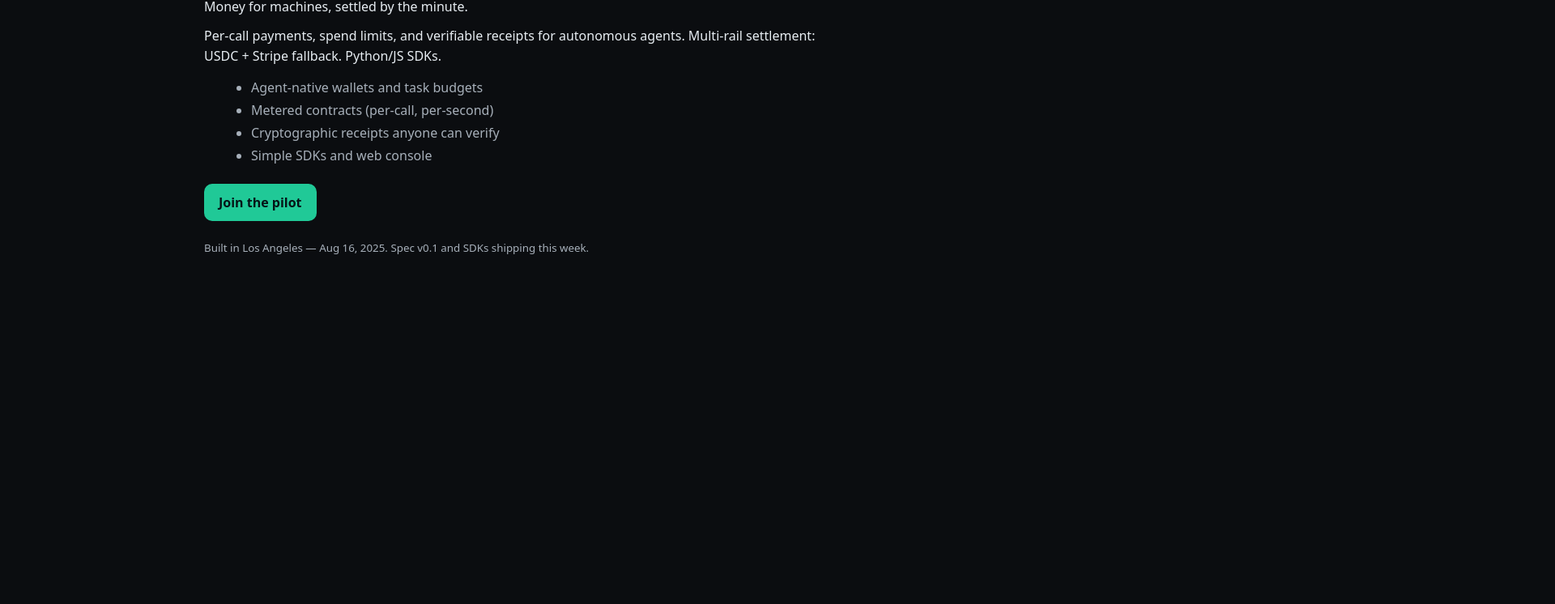
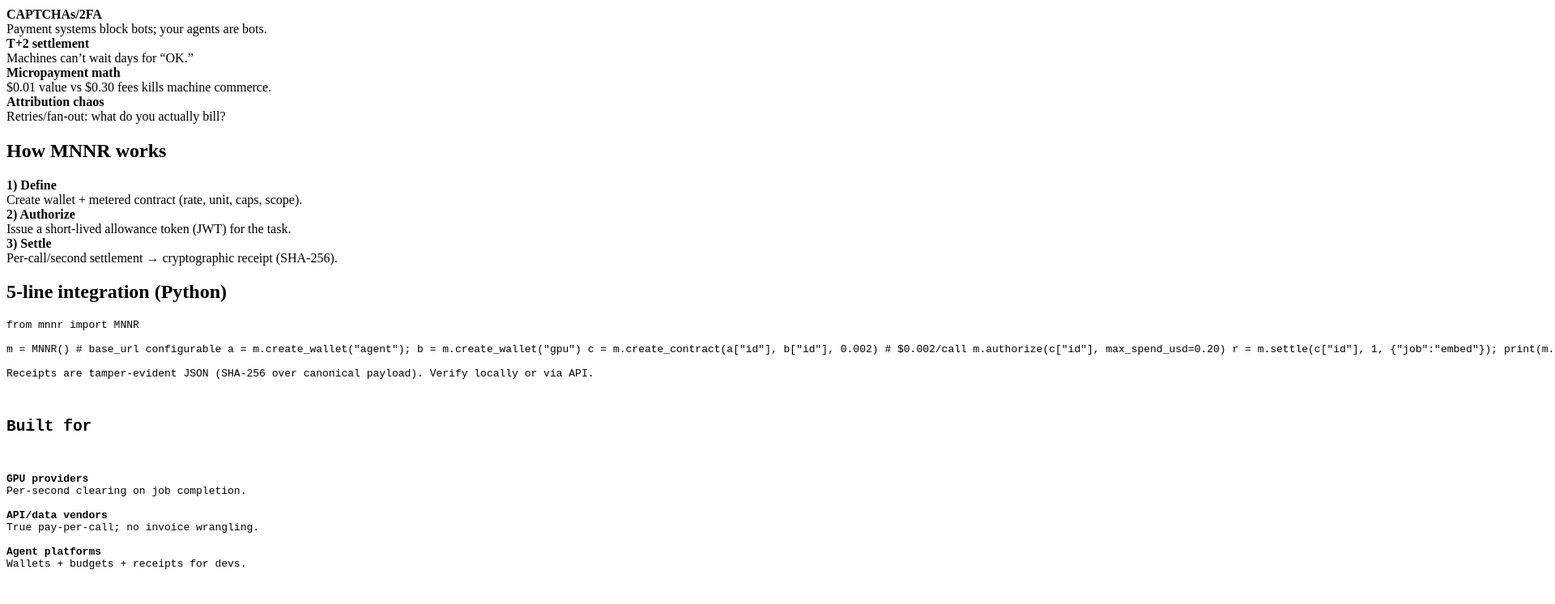
Before and after one commit to MNNRAPP/mnnr-site-static, a plain HTML site: page index.html in a window 1280 px wide. Shown: the part 165-911 px from the top of the page at 81% size, 1920 px wide, since content can reach past the window. Before the commit the page ends 800 px from the top, so only its background shows below. Drawn offline with Linux system fonts and the light colour scheme.

Commit message:
Update index.html

```diff
--- a/index.html
+++ b/index.html
@@ -1,36 +1,7 @@
-<!doctype html>
-<html lang="en">
-<head>
-  <meta charset="utf-8">
-  <meta name="viewport" content="width=device-width, initial-scale=1">
-  <title>MNNR — Money for machines</title>
-  <meta name="description" content="Per‑call payments, spend limits, and verifiable receipts for autonomous agents. Multi‑rail: USDC + Stripe fallback.">
-  <style>
-    :root { --bg:#0b0d10; --fg:#e7edf2; --muted:#a7b0ba; --accent:#20c997; }
-    * { box-sizing: border-box; }
-    body { margin:0; font-family: system-ui,-apple-system,Segoe UI,Roboto,Inter,Arial; background:var(--bg); color:var(--fg); }
-    main { max-width: 820px; margin: 12vh auto; padding: 0 22px; }
-    h1 { margin:0 0 8px; font-size: 40px; letter-spacing: .2px; }
-    p { margin: 10px 0; line-height: 1.6; }
-    ul { margin: 14px 0 0 18px; color: var(--muted); }
-    li { margin: 6px 0; }
-    a.btn { display:inline-block; margin-top:18px; padding:12px 18px; border-radius:10px; background:var(--accent); color:#051417; text-decoration:none; font-weight:700; }
-    small { display:block; margin-top:24px; color:var(--muted); }
-  </style>
-</head>
-<body>
-  <main>
-    <h1>MNNR</h1>
-    <p>Money for machines, settled by the minute.</p>
-    <p>Per‑call payments, spend limits, and verifiable receipts for autonomous agents. Multi‑rail settlement: USDC + Stripe fallback. Python/JS SDKs.</p>
-    <ul>
-      <li>Agent‑native wallets and task budgets</li>
-      <li>Metered contracts (per‑call, per‑second)</li>
-      <li>Cryptographic receipts anyone can verify</li>
-      <li>Simple SDKs and web console</li>
-    </ul>
-    <a class="btn" href="mailto:pilot@mnnr.app?subject=Pilot%20Request%20(MNNR)&body=Use%20case:%0AEst.%20volume:%0ARepo/site:%0AHandle%20(Discord/Telegram):%0A">Join the pilot</a>
-    <small>Built in Los Angeles — Aug 16, 2025. Spec v0.1 and SDKs shipping this week.</small>
-  </main>
-</body>
-</html>
+<section class="hero"> <h1>Payments for Machines</h1> <p class="lead">Pay‑per‑call for agents/APIs with verifiable receipts. Agent wallets, spend caps, and real‑time settlement. Multi‑rail: USDC + Stripe in one API.</p> <div class="cta"> <a class="btn" href="#apply">Apply now (0% pilot fees)</a> <a class="btn outline" href="mailto:pilot@mnnr.app">pilot@mnnr.app</a> </div> </section> <section id="pain"> <h2>Why existing rails fail agents</h2> <div class="grid"> <div class="card"><b>CAPTCHAs/2FA</b><br><span class="muted">Payment systems block bots; your agents are bots.</span></div> <div class="card"><b>T+2 settlement</b><br><span class="muted">Machines can’t wait days for “OK.”</span></div> <div class="card"><b>Micropayment math</b><br><span class="muted">$0.01 value vs $0.30 fees kills machine commerce.</span></div> <div class="card"><b>Attribution chaos</b><br><span class="muted">Retries/fan‑out: what do you actually bill?</span></div> </div> </section> <section id="how"> <h2>How MNNR works</h2> <div class="grid"> <div class="card"><b>1) Define</b><br>Create wallet + metered contract (rate, unit, caps, scope).</div> <div class="card"><b>2) Authorize</b><br>Issue a short‑lived allowance token (JWT) for the task.</div> <div class="card"><b>3) Settle</b><br>Per‑call/second settlement → cryptographic receipt (SHA‑256).</div> </div> </section> <section id="code"> <h2>5‑line integration (Python)</h2> <pre><code>from mnnr import MNNR
+
+m = MNNR() # base_url configurable a = m.create_wallet("agent"); b = m.create_wallet("gpu") c = m.create_contract(a["id"], b["id"], 0.002) # $0.002/call m.authorize(c["id"], max_spend_usd=0.20) r = m.settle(c["id"], 1, {"job":"embed"}); print(m.verify_receipt(r))
+
+Receipts are tamper‑evident JSON (SHA‑256 over canonical payload). Verify locally or via API.
+
+<section id="fit"> <h2>Built for</h2> <div class="grid"> <div class="card"><b>GPU providers</b><br>Per‑second clearing on job completion.</div> <div class="card"><b>API/data vendors</b><br>True pay‑per‑call; no invoice wrangling.</div> <div class="card"><b>Agent platforms</b><br>Wallets + budgets + receipts for devs.</div> </div> </section> <section id="apply"> <h2>Apply to the pilot</h2> <p class="muted">0% fees during pilot. Share basics and we’ll tailor your intro.</p> <div class="cta" style="margin-bottom:10px;"> <a class="btn" href="https://docs.google.com/forms/d/1IH2d5k-MPYy66SDoKwxegVvaejScxpSJ2PmWH6cI1TY/viewform" target="_blank" rel="noopener">Open the form</a> <a cl
```
